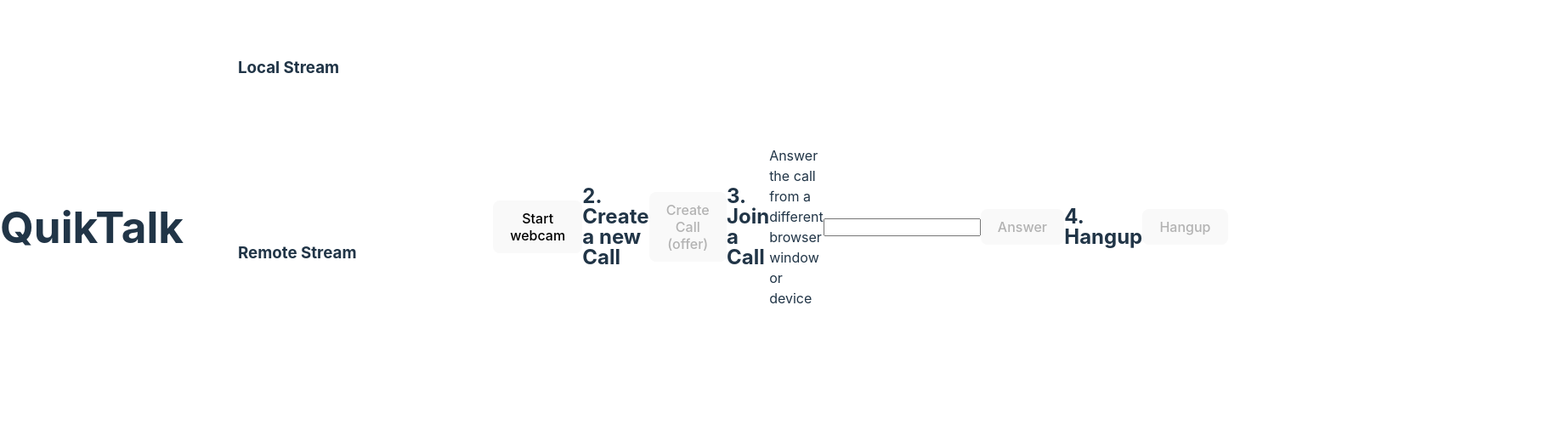
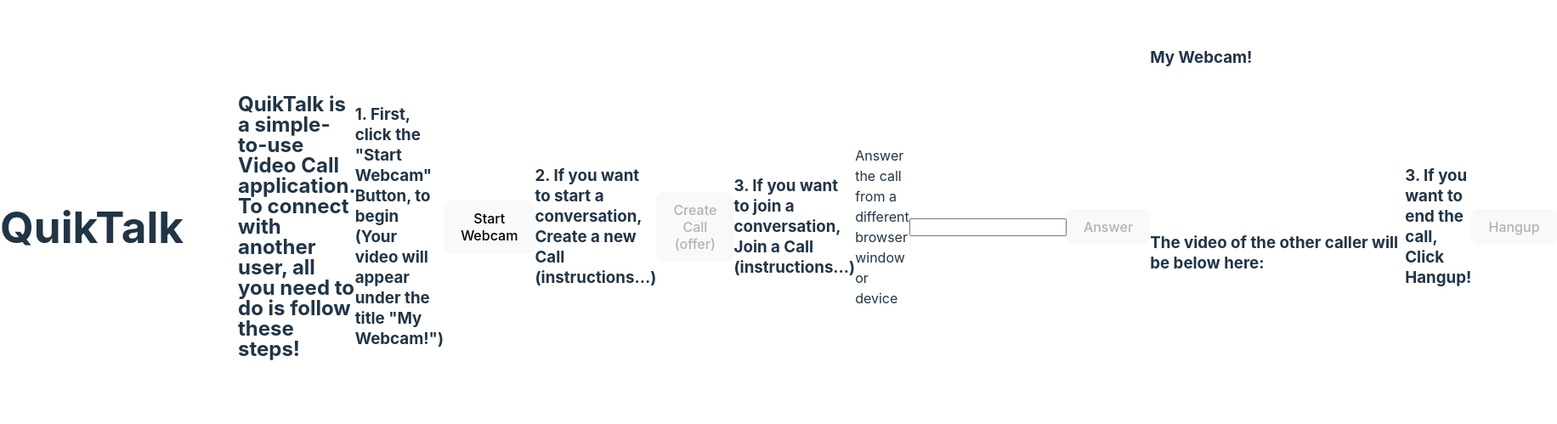
Before and after one commit to reddesignsguy/QuikTalk, a website built with Vite: page QuikTalk/index.html in a window 1280 px wide. Shown: the part 133-632 px from the top of the page at 85% size, 1832 px wide, since content can reach past the window. Built offline with nearby package versions, Linux system fonts and the light colour scheme; some packages are replaced by stand-ins of ours.

Commit message:
moved page into index html file

```diff
--- a/QuikTalk/index.html
+++ b/QuikTalk/index.html
@@ -8,36 +8,34 @@
   </head>
   <h1>QuikTalk</h1>
   <div id = "app"></div>
+  <h2>QuikTalk is a simple-to-use Video Call application. To connect with another user, all you need to do is follow these steps!</h2>
   <body>
 
+    <h3>1. First, click the "Start Webcam" Button, to begin (Your video will appear under the title "My Webcam!")</h3>
+    <button id="webcamButton">Start Webcam</button>
+
+    <h3>2. If you want to start a conversation, Create a new Call (instructions...)</h3>
+    <button id="callButton" disabled>Create Call (offer)</button>
+
+    <h3>3. If you want to join a conversation, Join a Call (instructions...)</h3>
+    <p>Answer the call from a different browser window or device</p>
+    <input id="callInput" />
+    <button id="answerButton" disabled>Answer</button>
 
     <div class="videos">
       <span>
-        <h3>Local Stream</h3>
+        <h3>My Webcam!</h3>
         <video id="webcamVideo" autoplay playsinline></video>
       </span>
       <span>
-        <h3>Remote Stream</h3>
+        <h3>The video of the other caller will be below here:</h3>
         <video id="remoteVideo" autoplay playsinline></video>
       </span>
 
 
     </div>
 
-    <button id="webcamButton">Start webcam</button>
-    <h2>2. Create a new Call</h2>
-    <button id="callButton" disabled>Create Call (offer)</button>
-
-    <h2>3. Join a Call</h2>
-    <p>Answer the call from a different browser window or device</p>
-
-    <input id="callInput" />
-    <button id="answerButton" disabled>Answer</button>
-
-    <h2>4. Hangup</h2>
-
+    <h3>3. If you want to end the call, Click Hangup!</h3>
     <button id="hangupButton" disabled>Hangup</button>
-
-    <script type="module" src="/main.js"></script>
   </body>
 </html>
```
